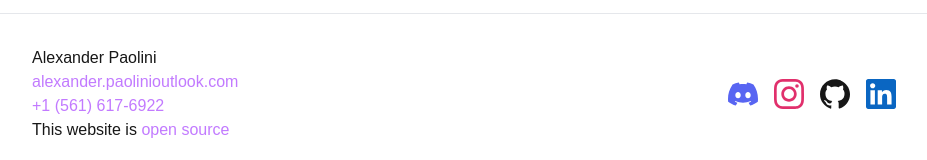
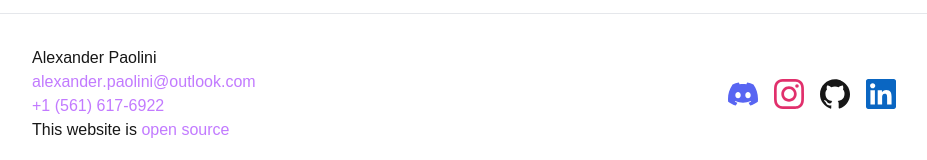
Before and after one commit to alexanderpaolini/portfolio, a Next.js app: page / in a window 1280 px wide. Shown: the part 610-770 px from the top of the page, without its empty margins (176-1103 px from the left). Built offline with nearby package versions, Linux system fonts and the light colour scheme.

Commit message:
fix: put @ back in email

```diff
--- a/src/components/footer.tsx
+++ b/src/components/footer.tsx
@@ -10,7 +10,7 @@ export function Footer() {
           <div className="flex flex-col sm:flex-row justify-between text-start gap-8">
             <div className="w-full">
               <p>{NAME}</p>
-              <Email email={EMAIL.split('@')} />
+              <Email email={EMAIL.split('')} />
               <PhoneNumber phone={PHONE.split('')} />
               <p>
                 This website is <Link
--- a/src/components/socials.tsx
+++ b/src/components/socials.tsx
@@ -41,7 +41,7 @@ interface EmailPros {
 export function Email({ email }: EmailPros) {
   const handleClick = () => {
     const a = document.createElement('a');
-    a.href = `mailto:${email.join('@')}`;
+    a.href = `mailto:${email.join('')}`;
     a.style.display = 'none';
     document.body.appendChild(a);
     a.click();
```
